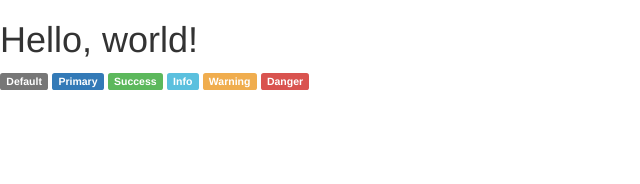
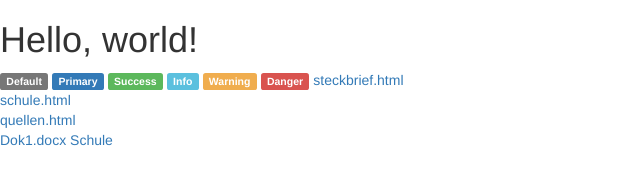
Before and after one commit to Jojowitsch/Jojowitsch.github.io, a plain HTML site: page index.html in a window 1280 px wide. Shown: the whole page, without its empty margins (0-640 px from the left). Drawn offline with nearby package versions, Linux system fonts and the light colour scheme.

Commit message:
Update index.html

```diff
--- a/index.html
+++ b/index.html
@@ -30,5 +30,11 @@
     <script src="https://code.jquery.com/jquery-1.12.4.min.js" integrity="sha384-nvAa0+6Qg9clwYCGGPpDQLVpLNn0fRaROjHqs13t4Ggj3Ez50XnGQqc/r8MhnRDZ" crossorigin="anonymous"></script>
     <!-- Include all compiled plugins (below), or include individual files as needed -->
     <script src="https://cdn.jsdelivr.net/npm/bootstrap@3.4.1/dist/js/bootstrap.min.js" integrity="sha384-aJ21OjlMXNL5UyIl/XNwTMqvzeRMZH2w8c5cRVpzpU8Y5bApTppSuUkhZXN0VxHd" crossorigin="anonymous"></script>
-  </body>
+	<body text="#000000" bgcolor="#FFFFFF" link="#FF0000" alink="#FF0000" vlink="#FF0000">
+                 <a href="steckbrief.html">steckbrief.html</a><br>
+                 <a href="schule.html">schule.html</a><br>
+                 <a href="quellen.html">quellen.html</a><br>
+                 <a href="Dok1.docx">Dok1.docx</a>
+				 <a href="1673000237919-schule.html">Schule</a><br>
+ </body>
 </html>
```
